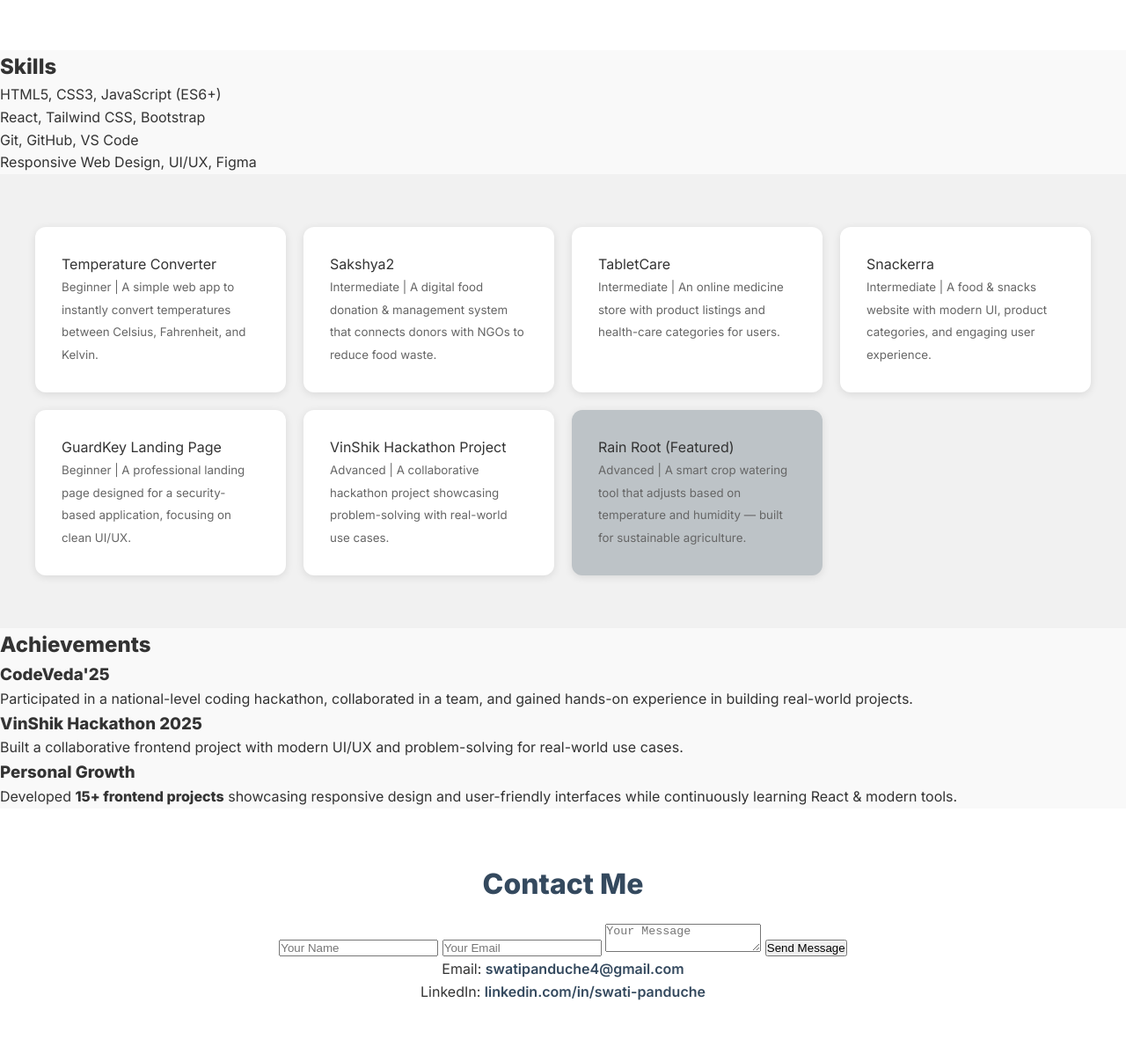
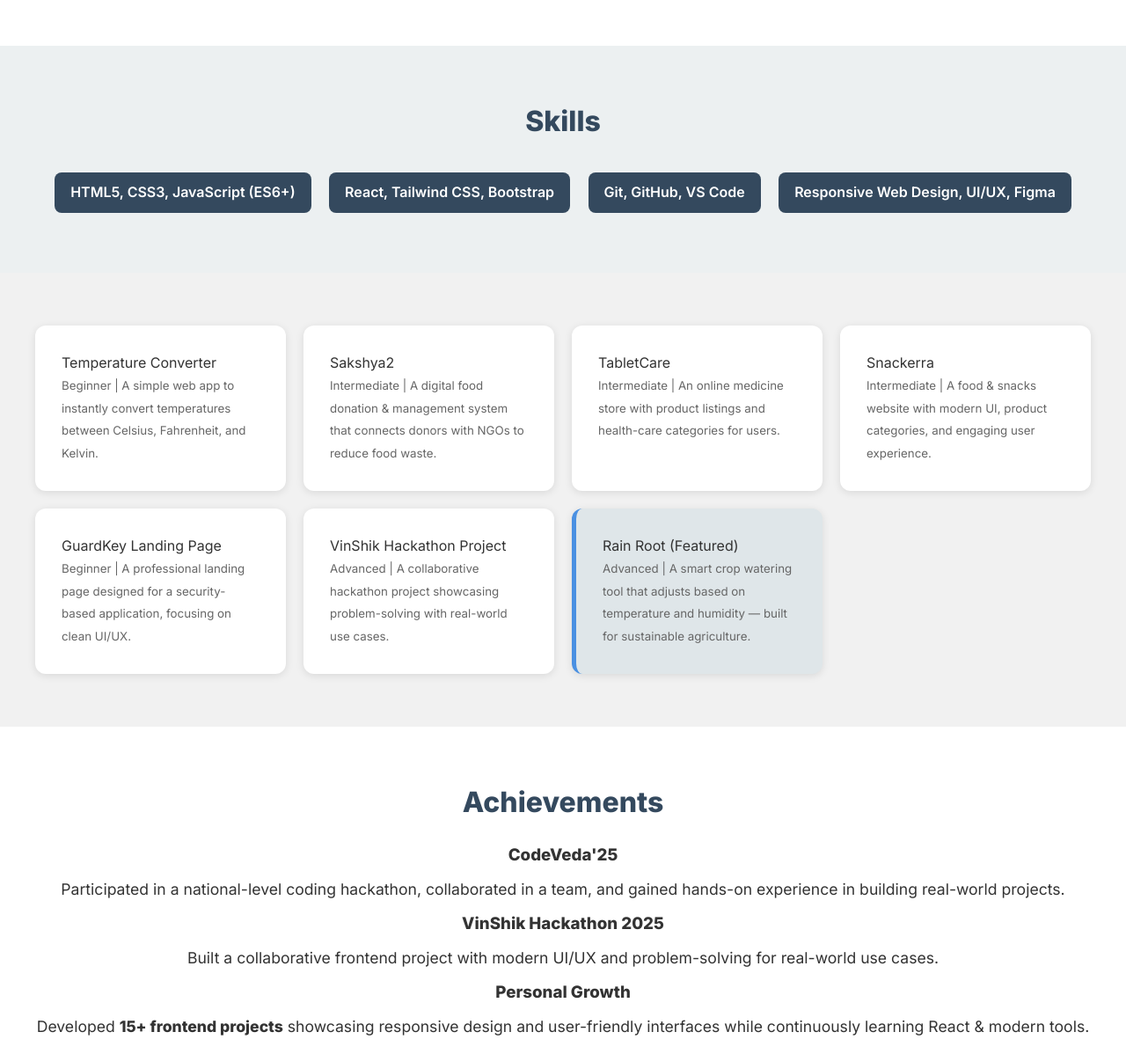
Before and after one commit to Swatipanduche/Swati-panduche-portfolio, a plain HTML site: page index.html in a window 1280 px wide. Shown: the part 795-1993 px from the top of the page at 88% size. Drawn offline with Linux system fonts and the light colour scheme.

Commit message:
Update style.css

```diff
--- a/style.css
+++ b/style.css
@@ -11,7 +11,6 @@ body {
   color: #333;
   line-height: 1.6;
 }
-
 
 header {
   display: flex;
@@ -61,7 +60,8 @@ nav a:hover {
 
 .story-btn {
   display: inline-block;
-  margin-top: 20px;
+  margin-top: 15px;
+  margin-right: 10px;
   padding: 12px 24px;
   background: #34495E;
   color: white;
@@ -72,9 +72,8 @@ nav a:hover {
 }
 
 .story-btn:hover {
-  background: #758c8d;
+  background: #4a90e2;
 }
-
 
 .about {
   display: flex;
@@ -99,7 +98,7 @@ nav a:hover {
 .about .info a {
   display: inline-block;
   margin-top: 10px;
-  color: #333;
+  color: #34495E;
   font-weight: 600;
 }
 
@@ -117,6 +116,36 @@ nav a:hover {
   font-size: 1.2rem;
 }
 
+.skills {
+  padding: 60px 40px;
+  background: #ecf0f1;
+  text-align: center;
+}
+
+.skills h2 {
+  font-size: 2rem;
+  color: #34495E;
+  margin-bottom: 25px;
+}
+
+.skills ul {
+  list-style: none;
+}
+
+.skills li {
+  background: #34495E;
+  color: white;
+  display: inline-block;
+  margin: 8px;
+  padding: 10px 18px;
+  border-radius: 8px;
+  font-weight: 600;
+  transition: background 0.3s;
+}
+
+.skills li:hover {
+  background: #4a90e2;
+}
 
 .categories {
   padding: 60px 40px;
@@ -146,13 +175,30 @@ nav a:hover {
 }
 
 .highlight {
-  background: #bdc3c7;
+  background: #dfe6e9;
+  border-left: 5px solid #4a90e2;
 }
 
+.achievements {
+  padding: 60px 40px;
+  background: white;
+  text-align: center;
+}
+
+.achievements h2 {
+  font-size: 2rem;
+  color: #34495E;
+  margin-bottom: 20px;
+}
+
+.achievements p {
+  margin: 10px 0;
+  font-size: 1.1rem;
+}
 
 .contact-section {
   padding: 60px 40px;
-  background: white;
+  background: #ecf0f1;
   text-align: center;
 }
 
@@ -162,10 +208,49 @@ nav a:hover {
   margin-bottom: 20px;
 }
 
+.contact-form {
+  max-width: 500px;
+  margin: auto;
+  display: flex;
+  flex-direction: column;
+  gap: 15px;
+}
+
+.contact-form input,
+.contact-form textarea {
+  padding: 12px;
+  border: 1px solid #ccc;
+  border-radius: 8px;
+  font-size: 1rem;
+}
+
+.contact-form button {
+  padding: 12px;
+  background: #34495E;
+  color: white;
+  border: none;
+  border-radius: 8px;
+  font-weight: 600;
+  cursor: pointer;
+  transition: background 0.3s;
+}
+
+.contact-form button:hover {
+  background: #4a90e2;
+}
+
+.contact-section p {
+  margin-top: 15px;
+}
+
 .contact-section a {
   color: #34495E;
+  font-weight: 600;
   text-decoration: none;
-  font-weight: 600;
+}
+
+.contact-section a:hover {
+  color: #4a90e2;
 }
 
 footer {
@@ -181,7 +266,6 @@ footer .logo {
   font-size: 1.2rem;
 }
 
-
 .reveal {
   opacity: 0;
   transform: translateY(40px);
@@ -192,6 +276,7 @@ footer .logo {
   opacity: 1;
   transform: translateY(0);
 }
+
 @media (max-width: 768px) {
   .hero h1 {
     font-size: 2.2rem;
```
